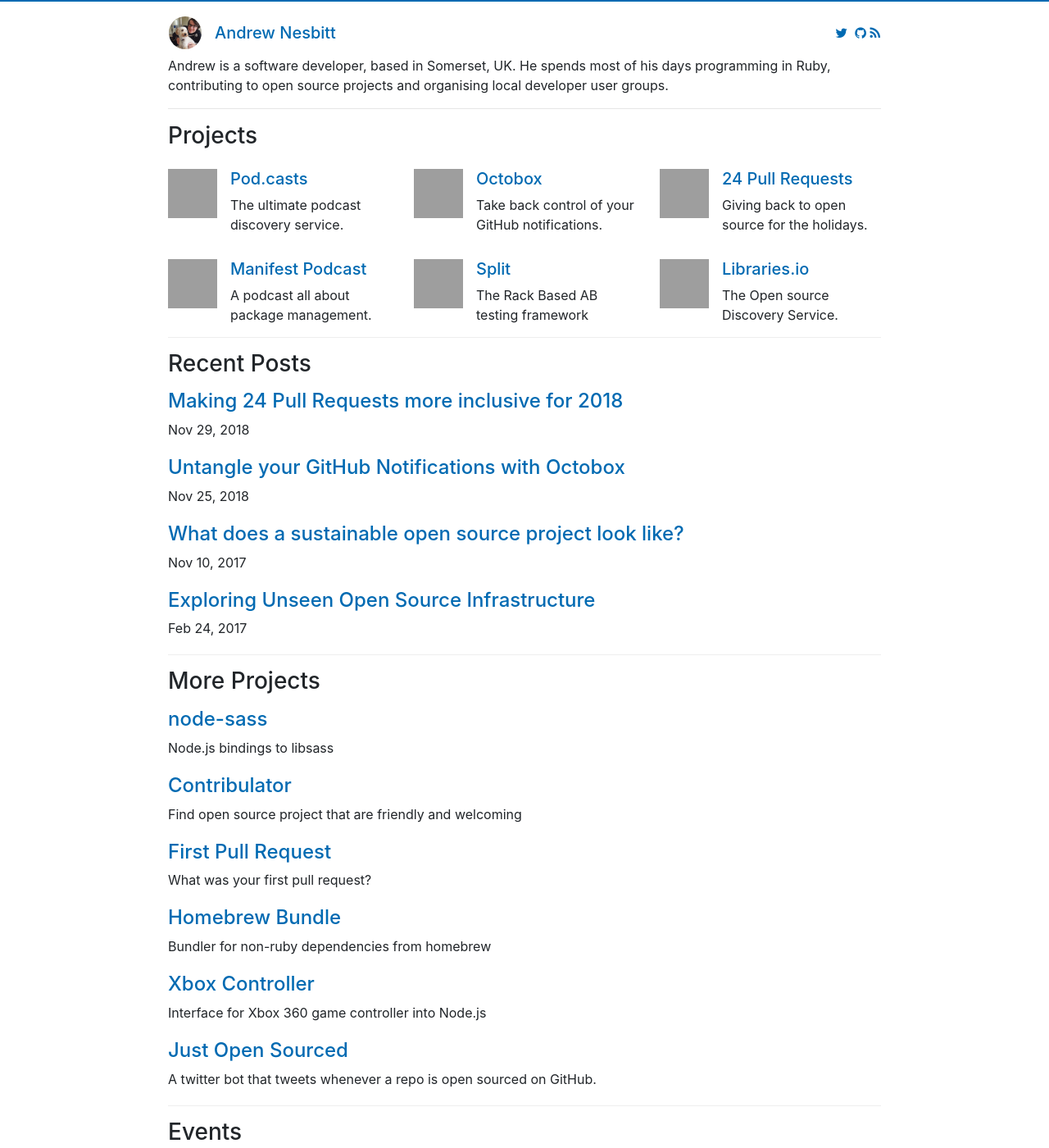
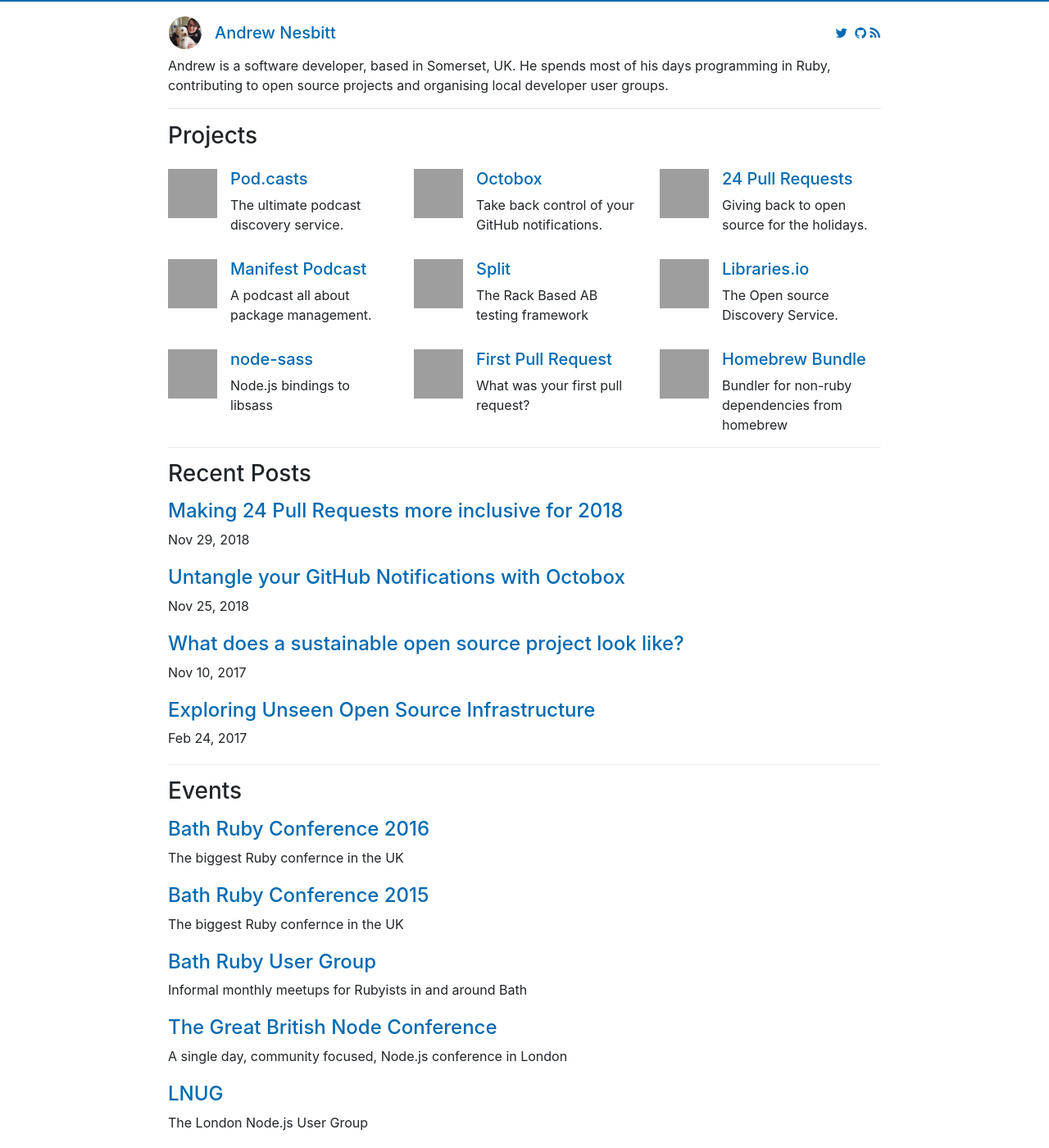
Before and after one commit to andrew/nesbitt.io, a Jekyll site: the page built from index.md, in a window 1280 px wide and 1400 px high. Shown: the whole window at 82% size. Built offline with Jekyll 4.4.1, drawn with Linux system fonts in a browser that asks for light colours; grey boxes are pictures that could not be loaded.

Commit message:
Update projects section

```diff
--- a/_layouts/home.html
+++ b/_layouts/home.html
@@ -56,6 +56,29 @@
     </div>
   </div>
 </div>
+<div class="row">
+  <div class="media col-lg-4">
+    <a href="https://manifest.fm"><img class="mr-3" src="https://github.com/sass.png" width="60px"></a>
+    <div class="media-body">
+      <h5 class="mt-0"><a href="https://manifest.fm">node-sass</a></h5>
+      Node.js bindings to libsass
+    </div>
+  </div>
+  <div class="media col-lg-4">
+    <a href="https://github.com/splitrb/split"><img class="mr-3" src="https://github.com/firstpr.png" width="60px"></a>
+    <div class="media-body">
+      <h5 class="mt-0"><a href="https://github.com/splitrb/split">First Pull Request</a></h5>
+      What was your first pull request?
+    </div>
+  </div>
+  <div class="media col-lg-4">
+    <a href="https://libraries.io"><img class="mr-3" src="https://github.com/homebrew.png" width="60px"></a>
+    <div class="media-body">
+      <h5 class="mt-0"><a href="https://libraries.io">Homebrew Bundle</a></h5>
+      Bundler for non-ruby dependencies from homebrew
+    </div>
+  </div>
+</div>
 
 <section class="posts">
   {%- if site.posts.size > 0 -%}
@@ -78,36 +101,6 @@
 
 </section>
 
-
-<section id='code'>
-  <h3>More Projects</h3>
-  <ul>
-    <li>
-      <h4><a href='https://github.com/sass/node-sass'>node-sass</a></h4>
-      <p>Node.js bindings to libsass</p>
-    </li>
-    <li>
-      <h4><a href='https://github.com/andrew/contribulator'>Contribulator</a></h4>
-      <p>Find open source project that are friendly and welcoming</p>
-    </li>
-    <li>
-      <h4><a href='https://github.com/andrew/first-pr'>First Pull Request</a></h4>
-      <p>What was your first pull request?</p>
-    </li>
-    <li>
-      <h4><a href='https://github.com/Homebrew/homebrew-bundle'>Homebrew Bundle</a></h4>
-      <p>Bundler for non-ruby dependencies from homebrew</p>
-    </li>
-    <li>
-      <h4><a href='https://github.com/andrew/node-xbox-controller'>Xbox Controller</a></h4>
-      <p>Interface for Xbox 360 game controller into Node.js</p>
-    </li>
-    <li>
-      <h4><a href='https://twitter.com/JustOpenSourced'>Just Open Sourced</a></h4>
-      <p>A twitter bot that tweets whenever a repo is open sourced on GitHub.</p>
-    </li>
-  </ul>
-</section>
 <section id='events'>
   <h3>Events</h3>
   <ul>
```
